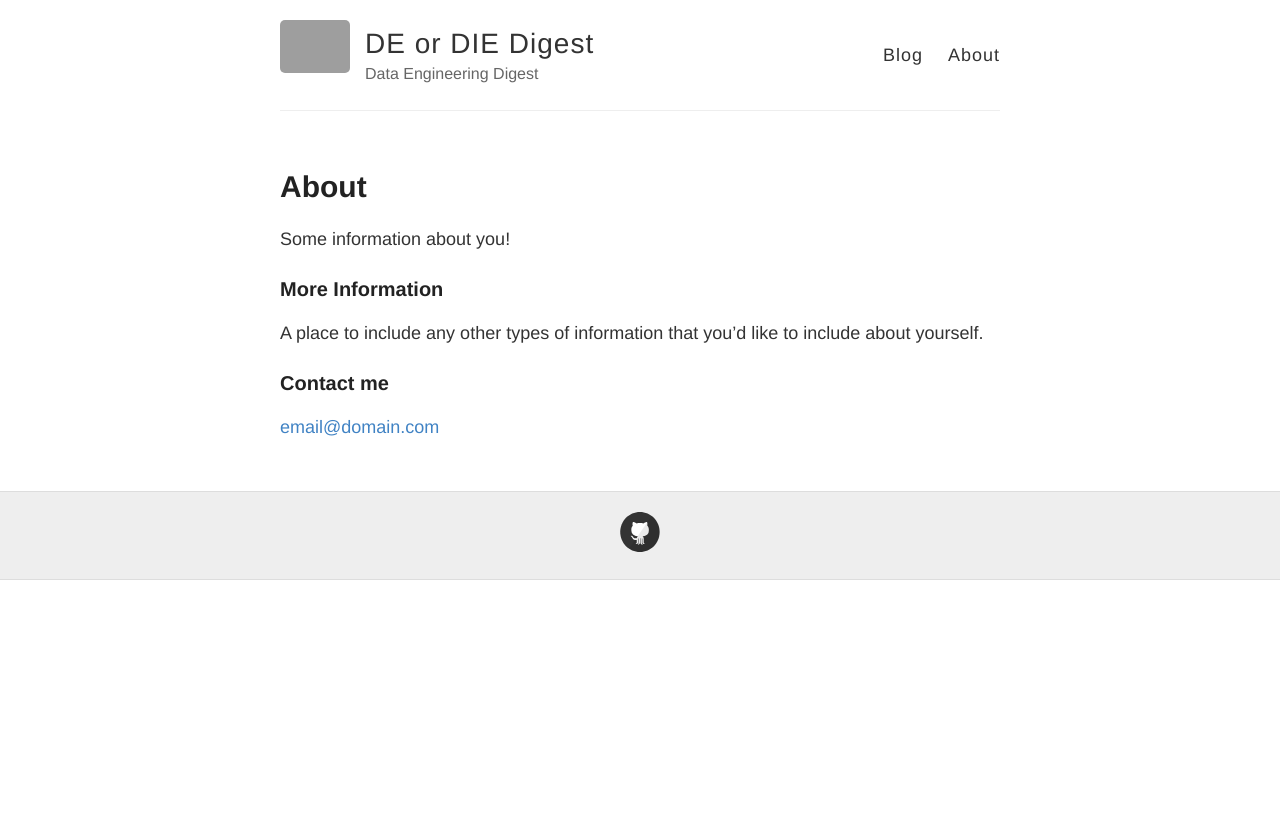
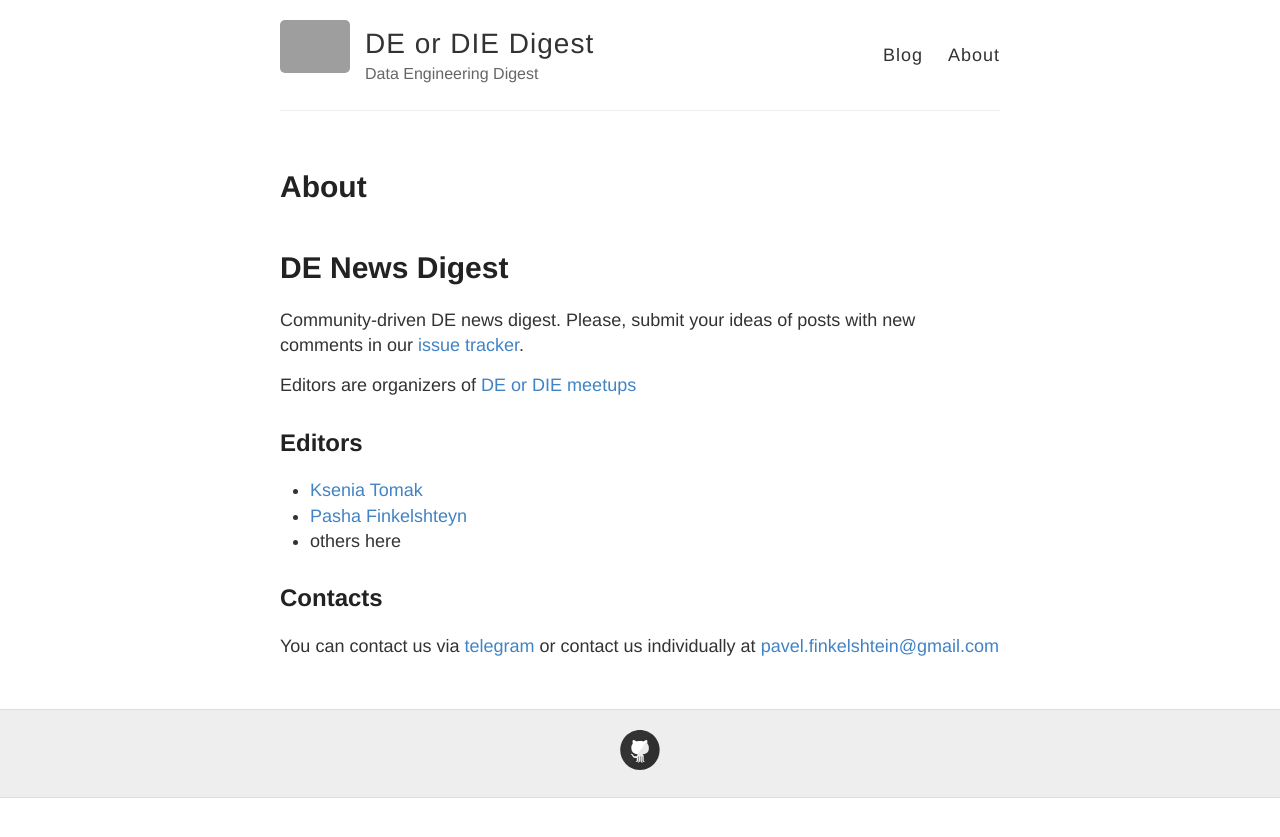
Before and after one commit to deordie/deordie-digest, a Jekyll site: the page built from about.md, in a window 1280 px wide. Shown: the top 837 px of the page. Built offline with Jekyll 4.4.1, drawn with Linux system fonts in a browser that asks for light colours; grey boxes are pictures that could not be loaded.

Commit message:
Updates "About" page

```diff
--- a/about.md
+++ b/about.md
@@ -4,12 +4,18 @@ title: About
 permalink: /about/
 ---
 
-Some information about you!
+# DE News Digest
 
-### More Information
+Community-driven DE news digest. Please, submit your ideas of posts with new comments in our [issue tracker](https://github.com/deordie/deordie-digest/issues).
 
-A place to include any other types of information that you'd like to include about yourself.
+Editors are organizers of [DE or DIE meetups](https://deordie.org/)
 
-### Contact me
+## Editors
 
-[email@domain.com](mailto:email@domain.com)
+* [Ksenia Tomak](https://twitter.com/if_no_then_yes)
+* [Pasha Finkelshteyn](https://twitter.com/asm0di0)
+* others here
+
+## Contacts
+
+You can contact us via [telegram](https://t.me/deordie_chat) or contact us individually at [pavel.finkelshtein@gmail.com](mailto:pavel.finkelshtein@gmail.com)
```
Also changed, not shown: 1 other file.
